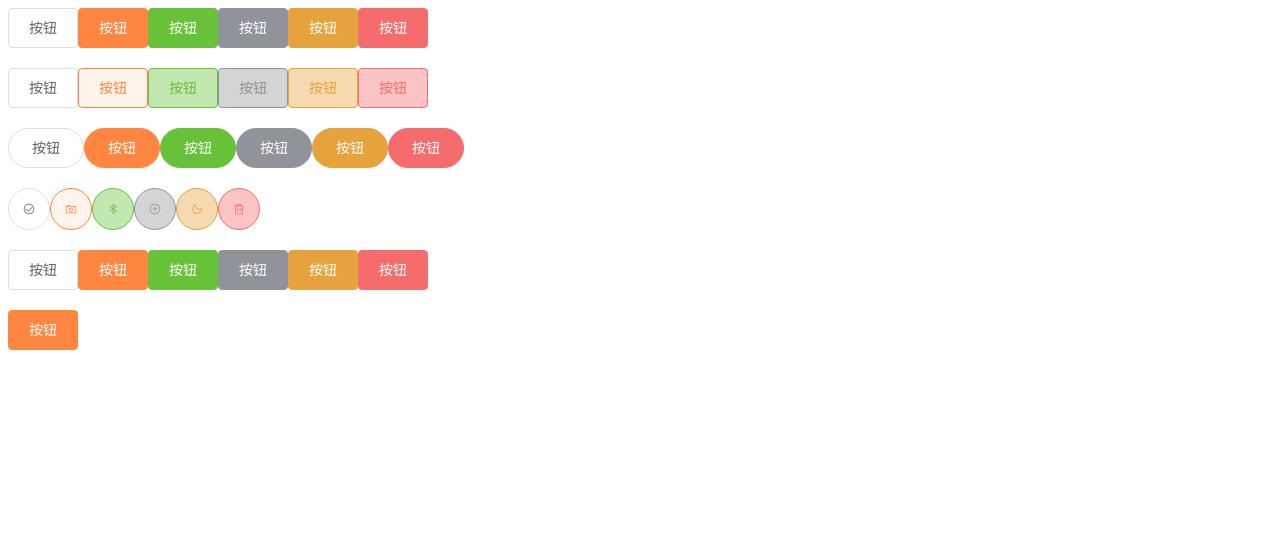
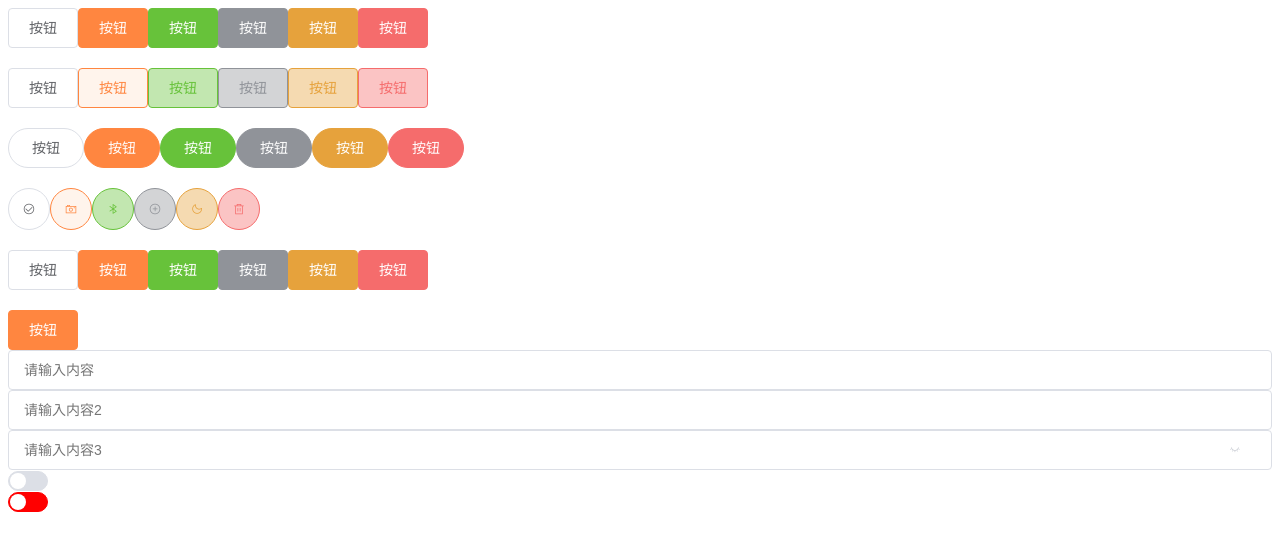
Before and after one commit to smartyuu/yzh-ui, a Vue app: page / in a window 1280 px wide. Shown: the top 550 px of the page. Built offline with nearby package versions, Linux system fonts and the light colour scheme.

Commit message:
switch&input

```diff
--- a/src/App.vue
+++ b/src/App.vue
@@ -47,7 +47,7 @@
       <!-- 1. 使用插槽的tip框;插槽由三部分组成，没有传值的话就是默认的插槽，特别注意，记得用  v-slot:插槽名字  指定插槽的名字
            2. 指定宽度和高度-->
       <yzhButton type="primary" @click="visiable = true">按钮</yzhButton>
-      <yzh-dialog width="80%" top="300px" :visiable="visiable" @close="close">
+      <yzhDialog width="30%" top="100px" :visiable="visiable" @close="close">
         <template v-slot:title>
           <h3> 温馨提醒</h3>
         </template>
@@ -58,11 +58,21 @@
             <li>3</li>
           </ul>
         </template>
-        <template v-slot:footer>
-          <yzhButton type="primary" @click="visiable = false">确定</yzhButton>
+        <!-- <template v-slot:footer>
+          <yzhButton class="yzhButton" type="primary" @click="visiable = false">确定</yzhButton>
           <yzhButton @click="visiable = false">取消</yzhButton>
-        </template>
-      </yzh-dialog>
+        </template> -->
+      </yzhDialog>
+    </div>
+    <div>
+      <yzhInput placeholder="请输入内容" v-model="username" :clearable="true" />
+      <yzhInput placeholder="请输入内容2" v-model="username" :clearable="true" />
+      <yzhInput placeholder="请输入内容3" showPassword type="password" v-model="username" :clearable="true" />
+    </div>
+    <div id="switch-container">
+      <yzhSwitch v-model="active"></yzhSwitch>
+      <!-- 自定义颜色 -->
+      <yzhSwitch v-model="active" activeColor="green" inactiveColor="red"></yzhSwitch>
     </div>
   </div>
 </template>
@@ -71,7 +81,9 @@
 export default {
   data() {
     return {
-      visiable: false
+      visiable: false,
+      username: '',
+      active: false
     }
   },
   methods: {
@@ -93,5 +105,6 @@ export default {
   .yzhButton {
     margin-right: 20px;
   }
+
 }
 </style>
--- a/src/assets/fonts/iconfont.css
+++ b/src/assets/fonts/iconfont.css
@@ -287,6 +287,10 @@
 
 .one-icon-visible:before {
   content: "\e6d9";
+}
+
+.one-icon-cancel:before {
+  content: "\2715";
 }
 
 .one-icon-telephone:before {
--- a/src/components/dialog.vue
+++ b/src/components/dialog.vue
@@ -1,4 +1,5 @@
 <template>
+    <transition name="dialog-fade">
         <div class="yzh-dialog" v-show="visiable">
             <div id="dialog-container">
                 <!-- self,表示只点击自己才触发，这样不会冒泡 -->
@@ -28,6 +29,7 @@
                 </div>
             </div>
         </div>
+    </transition>
 </template>
 <script>
 export default {
@@ -126,22 +128,23 @@ export default {
 }
 
 .dialog-fade-enter-active {
-    animation: fade .3s;
+    animation: fade 0.3s;
 }
 
 .dialog-fade-leave-active {
-    animation: fade .3s reverse;
+    animation: fade 0.3s reverse;
 }
 
 @keyframes fade {
     0% {
+        // transform: translateY(-20px);
         opacity: 0;
-        transform: translateY(-20px);
     }
 
     100% {
+        // transform: translateY(20px);
         opacity: 1;
-        transform: translateY(0);
+
     }
 }
 </style>
--- /dev/null
+++ b/src/components/input.vue
@@ -0,0 +1,137 @@
+<template>
+    <div class="yzh-input" :class="{ 'yzh-input_suffix': showSuffix }">
+        <input class="yzh-input_inner" :placeholder="placeholder" :class="{ 'is-disabled': disabled }"
+            :type="showPassword ? (passwordVisible ? 'text' : 'password') : type" :name="name" :value="value"
+            @input="handleInput" :disabled=disabled>
+        <span class="yzh-input_suffix">
+            <i class="one-input_icon one-icon-visible" v-if="showPassword" @click="handlePassword"></i>
+            <i class="one-input_icon one-icon-cancel" v-if="clearable && value" @click="clear"></i>
+        </span>
+    </div>
+</template>
+<script>
+export default {
+    name: 'yzhInput',
+    components: {
+    },
+    props: {
+        placeholder: {
+            type: String,
+            default: ''
+        },
+        type: {
+            type: String,
+            default: 'text'
+        },
+        name: {
+            type: String,
+            default: ''
+        },
+        disabled: {
+            type: Boolean,
+            default: false
+        },
+        value: {
+            type: String,
+            default: ''
+        },
+        clearable: {
+            type: Boolean,
+            default: false
+        },
+        showPassword: {
+            type: Boolean,
+            default: false
+        }
+    },
+    watch: {},
+    computed: {
+        showSuffix() {
+            return this.clearable || this.showPassword
+        }
+    },
+    data() {
+        return {
+            // 显示是否显示密码框
+            passwordVisible: false
+        }
+    },
+    methods: {
+        handleInput(e) {
+            this.$emit('input', e.target.value)
+        },
+        clear() {
+            this.$emit('input', '')
+        },
+        handlePassword() {
+            this.passwordVisible = !this.passwordVisible
+        }
+    }
+}
+</script>
+<style lang="scss" scoped>
+.yzh-input {
+    width: 100%;
+    position: relative;
+    font-size: 14px;
+    display: inline-block;
+
+    .yzh-input_inner {
+        -webkit-appearance: none;
+        background-color: #fff;
+        background-image: none;
+        border: 1px solid #dcdfe6;
+        border-radius: 4px;
+        box-sizing: border-box;
+        color: #606266;
+        display: inline-block;
+        font-size: inherit;
+        height: 40px;
+        line-height: 40px;
+        outline: none;
+        padding: 0 15px;
+        transition: border-color .2s cubic-bezier(.645, 045, .355, 1);
+        width: 100%;
+
+        &:focus {
+            outline: none;
+            border-color: #409eff;
+        }
+
+        // input禁用样式
+        &.is-disabled {
+            background-color: #f5f7fa;
+            border-color: #e4e7ed;
+            color: #c0c4cc;
+            cursor: not-allowed;
+        }
+    }
+}
+
+// 后面加suffix的意思是后面如果有后缀的话，触发该样式
+.yzh-input_suffix {
+    .yzh-input_inner {
+        padding-right: 30px;
+    }
+
+    .yzh-input_suffix {
+        position: absolute;
+        right: 10px;
+        height: 100%;
+        top: 0;
+        line-height: 40px;
+        text-align: center;
+        color: #c0c4cc;
+        transition: all .3s;
+        z-index: 900;
+
+        i {
+            color: #c0c4cc;
+            margin-right: 20px;
+            font-size: 14px;
+            cursor: pointer;
+            transition: color .2s cubic-bezier(.645, .045, .355, 1);
+        }
+    }
+}
+</style>
--- /dev/null
+++ b/src/components/switch.vue
@@ -0,0 +1,110 @@
+<template>
+    <div>
+        <!-- :class="{ 'is-checked': value }" 中的 value 是指代组件的 value 属性，也就是通过 props 接收到的父组件传递的值 -->
+        <div class="yzh-switch" :class="{ 'is-checked': value }" @click="handleClick">
+            <!-- $ref:在子组件访问父组件的元素或组件实例，在父组件可以使用$refs.core来访问这个元素
+            ref 的作用就是将一个元素或组件的引用暴露给父组件，让父组件可以通过 $refs 来访问或操作这个元素或组件
+            -->
+            <span class="yzh-switch_core" ref="core">
+                <span class="yzh-switch_button"></span>
+            </span>
+        </div>
+    </div>
+</template>
+<script>
+export default {
+    name: 'yzhSwitch',
+    props: {
+        // props 是用于接收父组件传递数据的一个机制，它的值是只读的，不能直接在子组件中修改
+        value: {
+            type: Boolean,
+            default: false
+        },
+        activeColor: {//按钮激活
+            type: String,
+            default: ''
+        },
+        inactiveColor: {//按钮未激活
+            type: String,
+            default: ''
+        }
+    },
+    methods: {
+        async handleClick() {
+            this.$emit('input', !this.value)
+            // 这里需要注意的是我们需要在父组件修改完数据之后再调用setcolor修改
+            await this.$nextTick()//等待value发生变化后再setColor
+            this.setColor()
+        },
+        setColor() {
+            if (this.activeColor || this.inactiveColor) {
+                let color = this.value ? this.activeColor : this.inactiveColor
+                this.$refs.core.style.borderColor = color
+                this.$refs.core.style.backgroundColor = color
+            }
+        }
+    },
+    mounted() {
+        // 修改开关颜色
+        this.setColor()
+    },
+}
+</script>
+<style lang="scss" setup>
+.yzh-switch {
+    display: inline-block;
+    align-items: center;
+    position: relative;
+    font-size: 14px;
+    line-height: 20px;
+    vertical-align: middle;
+
+    .yzh-switch_core {
+        margin: 0;
+        display: inline-block;
+        position: relative;
+        width: 40px;
+        height: 20px;
+        border: 1px solid #dcdfe6;
+        outline: none;
+        border-radius: 10px;
+        box-sizing: border-box;
+        background: #dcdfe6;
+        cursor: pointer;
+        transition: border-color .3s, background-color .3s;
+        vertical-align: middle;
+
+        .yzh-switch_button {
+            position: absolute;
+            top: 1px;
+            left: 1px;
+            border-radius: 100%;
+            transition: all .3s;
+            width: 16px;
+            height: 16px;
+            background-color: #fff;
+        }
+    }
+}
+
+// 选中样式
+.is-checked {
+    .yzh-switch_core {
+        border-color: #409eff;
+        background-color: #409eff;
+
+        .yzh-switch_button {
+            transform: translateX(20px);
+        }
+    }
+}
+
+// 隐藏input标签
+.yzh-switch_input {
+    position: absolute;
+    width: 0;
+    height: 0;
+    opacity: 0;
+    margin: 0;
+}
+</style>
--- a/src/main.js
+++ b/src/main.js
@@ -2,10 +2,15 @@ import Vue from 'vue'
 import App from './App.vue'
 import yzhButton from './components/button.vue'
 import yzhDialog from './components/dialog.vue'
+import yzhInput from './components/input.vue'
+import yzhSwitch from './components/switch.vue'
 import './assets/fonts/iconfont.css'
 Vue.config.productionTip = false
 Vue.component(yzhButton.name, yzhButton)
 Vue.component(yzhDialog.name, yzhDialog)
+Vue.component(yzhInput.name, yzhInput)
+Vue.component(yzhSwitch.name, yzhSwitch)
+
 new Vue({
   render: h => h(App),
 }).$mount('#app')
```
Lines whose indentation alone changed are shown as unchanged.
